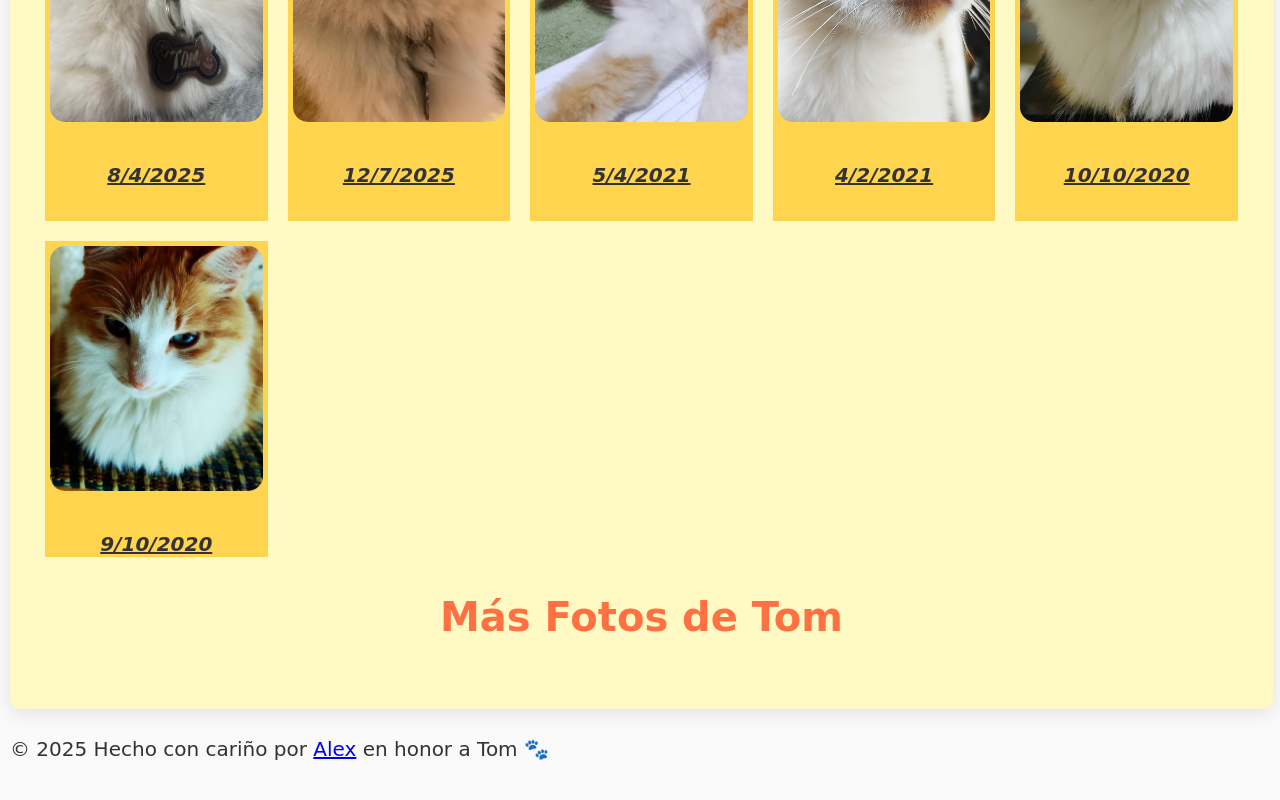
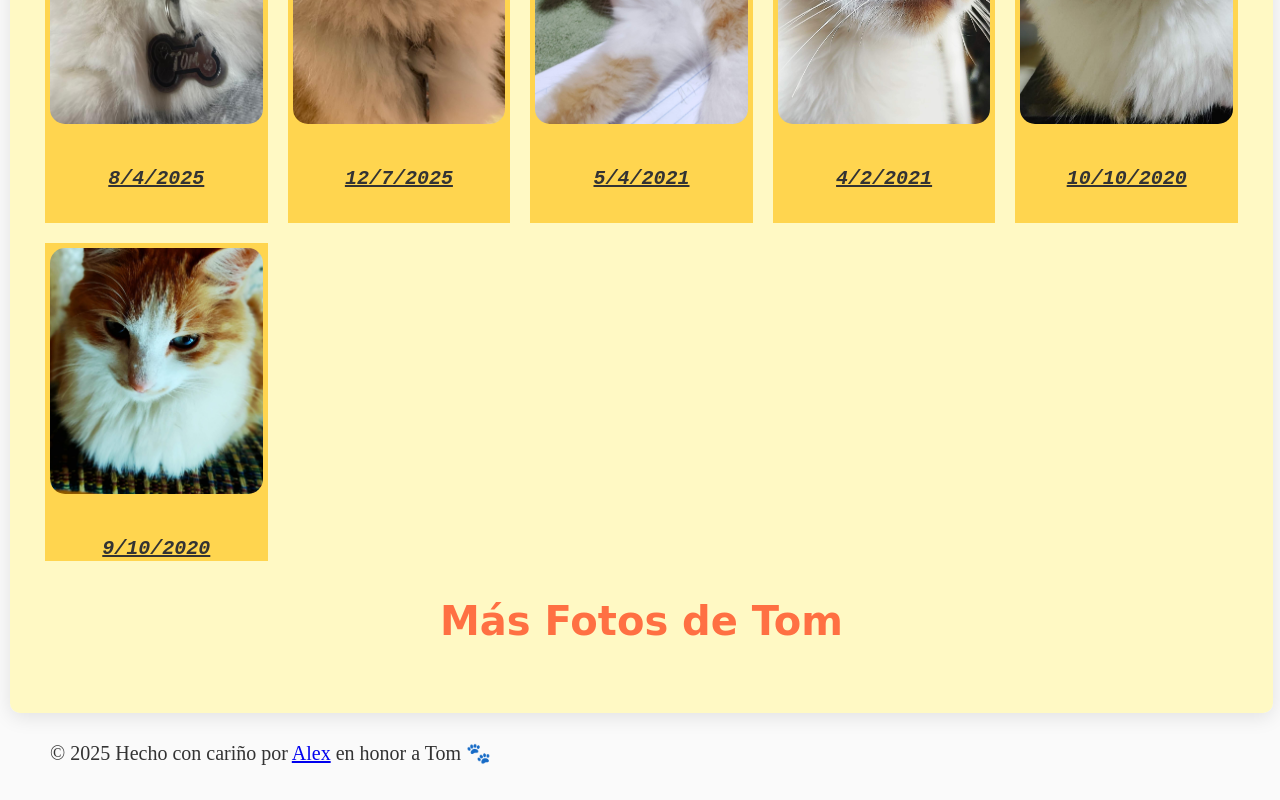
Before and after one commit to Alexgv0/tom-tribute-page, a plain HTML site: page index.html in a window 1280 px wide. Shown: the part 4564-5364 px from the top of the page. Drawn offline with Linux system fonts and the light colour scheme.

Commit message:
minor changes

```diff
--- a/index.html
+++ b/index.html
@@ -147,7 +147,7 @@
         </div>
       </div>
     </main>
-    <footer class="footer">
+    <footer class="footer content-text">
       <p>&copy; 2025 Hecho con cariño por <a href="https://github.com/Alexgv0" target="_blank">Alex</a> en honor a Tom 🐾</p>
     </footer>
   </body>
--- a/styles.css
+++ b/styles.css
@@ -119,6 +119,7 @@ h2 {
   background-color: var(--color-primary);
   padding: 5px;
   margin: 5px;
+  font-family: 'Courier New', Courier, monospace;
 }
 
 .fecha {
```
